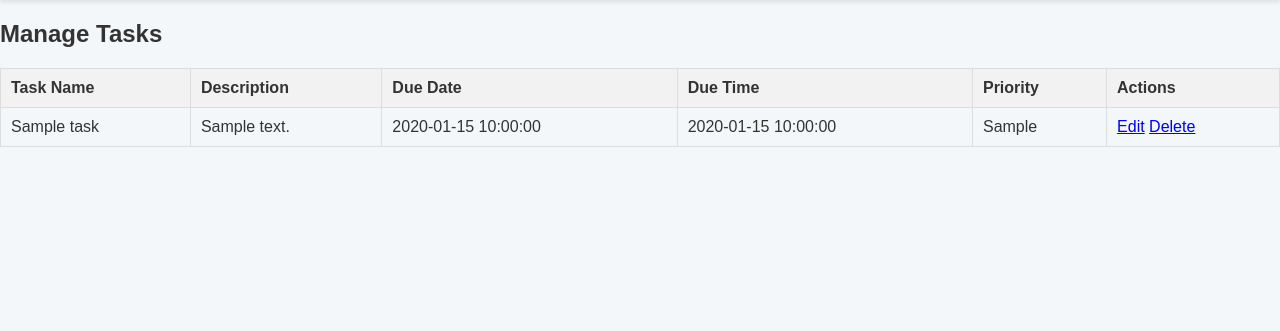
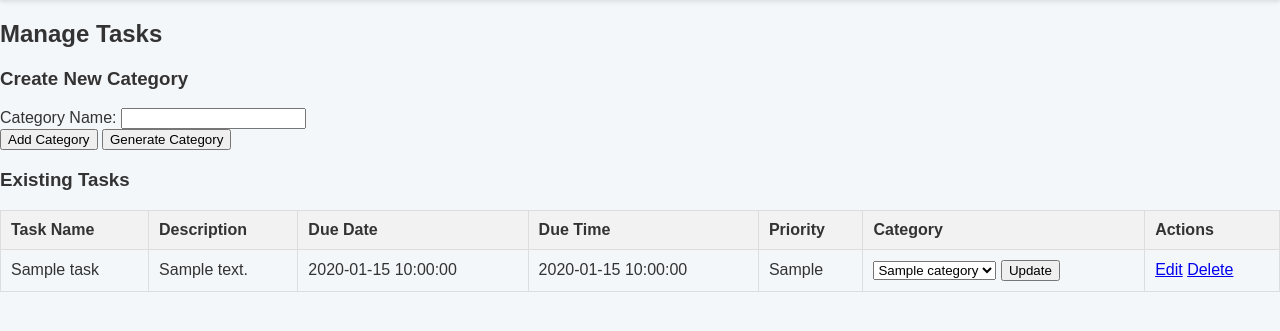
Before and after one commit to Anto-Antony/pythonProject, a Flask app: page /manage_tasks in a window 1280 px wide. Shown: the part 100-431 px from the top of the page. Run offline with Flask 3, Linux system fonts and the light colour scheme; the visitor is signed in with stand-in values (Sample User, id 1); tables that the repository leaves empty or names only in its code hold one stand-in row (values such as "Sample post").

Commit message:
task categorization

```diff
--- a/app.py
+++ b/app.py
@@ -2,11 +2,14 @@ import os
 from flask import Flask, render_template, request, redirect, url_for, flash, session, jsonify
 from db_config import get_db_connection
 from werkzeug.security import generate_password_hash, check_password_hash
-from datetime import time, timedelta, datetime
+from datetime import date, time, timedelta, datetime
 import traceback
 import google.generativeai as genai
 import json
 import re
+
+from flask_wtf import CSRFProtect
+
 
 # Configure the Google Gemini API
 genai.configure(api_key="AIzaSyAuM-2PrKXO-sXOQUYr6Ff4lZ5HmzPNk_c")
@@ -211,18 +214,25 @@ def extract_task_details():
 
     # Create the prompt for the Gemini model
     prompt = f"""
-    Extract the tasks from the following paragraph and format them as a valid JSON array:
-    [
-        {{
-    "Heading": "<task heading that is short and meaningful>",
-    "Description": "<task description that is detailed and properly explained>",
-    "Date": "<date in DD/MM/YY, if not provided use today's date {today_date}>",
-    "Time": "<time in HH:MM:00, use '00:00:00' if time is not provided>"
-        }},
-        ...
-    ]
+        Extract all tasks mentioned in the following paragraph and format them as a valid JSON array. Each task should have a short and meaningful heading, a detailed description, a date (in DD/MM/YY format, using today's date {today_date} if not provided), and a time (in HH:MM:00 format, using '00:00:00' if time is not provided). Each task should be a separate JSON object in the array.
 
-    Paragraph: "{passage}"
+        Example output:
+        [
+            {{
+                "Heading": "Client Meeting",
+                "Description": "Schedule a meeting with the client for the project discussion.",
+                "Date": "23/10/2024",
+                "Time": "10:00:00"
+            }},
+            {{
+                "Heading": "Submit Report",
+                "Description": "Submit the final project report to the manager by the end of the day.",
+                "Date": "23/10/2024",
+                "Time": "17:00:00"
+            }}
+        ]
+
+        Paragraph: "{passage}"
     """
 
     try:
@@ -250,39 +260,105 @@ def extract_task_details():
         return jsonify({'error': str(e)}), 500
 
 
+# Route to manage tasks and categories
 @app.route('/manage_tasks')
 def manage_tasks():
-    # Check if the user is logged in
     if 'user_id' not in session:
         flash('Please log in first.', 'danger')
         return redirect(url_for('login'))
 
-    # Database connection
     conn = get_db_connection()
     cursor = conn.cursor(dictionary=True)
     try:
-        # Fetch all tasks for the logged-in user
-        cursor.execute('SELECT * FROM tasks WHERE user_id = %s', (session['user_id'],))
-        task = cursor.fetchall()
+        # Fetch all tasks and their categories for the logged-in user
+        cursor.execute('''
+            SELECT tasks.*, categories.name AS category_name, categories.id AS category_id
+            FROM tasks
+            LEFT JOIN categories ON tasks.category_id = categories.id
+            WHERE tasks.user_id = %s
+        ''', (session['user_id'],))
+        tasks = cursor.fetchall()
 
-        # Fetch high priority task dates
-        cursor.execute('SELECT due_date FROM tasks WHERE user_id = %s AND priority = %s', (session['user_id'], 'High'))
+        # Fetch all available categories
+        cursor.execute('SELECT * FROM categories WHERE user_id = %s', (session['user_id'],))
+        categories = cursor.fetchall()
+        # Fetch high-priority task dates for the calendar
+        cursor = conn.cursor(dictionary=True)
+        cursor.execute(
+            '''
+            SELECT DISTINCT DATE(due_date) as due_date FROM tasks
+            WHERE user_id = %s AND priority = %s
+            ''',
+            (session['user_id'], 'High')
+        )
         high_priority_tasks = cursor.fetchall()
+        high_tasks = [hp_task['due_date'].strftime('%Y-%m-%d') for hp_task in high_priority_tasks]
 
-        # Fetch today's tasks
-        cursor.execute('SELECT * FROM tasks WHERE user_id = %s AND due_date = %s',
-                       (session['user_id'], datetime.today().date()))
-        todays_tasks = cursor.fetchall()
     finally:
         cursor.close()
         conn.close()
 
-    # Extract dates for high priority tasks
-    task_dates = [task['due_date'].strftime('%Y-%m-%d') for task in high_priority_tasks]
+        # If no high-priority tasks are found, ensure `tasks` remains an empty list
+    if not tasks:
+        tasks = []
 
-    # Return the necessary variables
-    return render_template('manage_tasks.html', logged_in=True, task=task, high_priority_tasks=task_dates,
-                           todays_tasks=todays_tasks)
+    return render_template('manage_tasks.html', logged_in=True, tasks=tasks, high_priority_tasks=high_tasks,
+                           categories=categories)
+
+
+# Route to create a new category
+@app.route('/create_category', methods=['POST'])
+def create_category():
+    if 'user_id' not in session:
+        flash('Please log in first.', 'danger')
+        return redirect(url_for('login'))
+
+    category_name = request.form.get('category_name')
+    if not category_name:
+        flash('Category name is required.', 'danger')
+        return redirect(url_for('manage_tasks'))
+
+    conn = get_db_connection()
+    cursor = conn.cursor()
+    try:
+        cursor.execute('INSERT INTO categories (name, user_id) VALUES (%s, %s)', (category_name, session['user_id']))
+        conn.commit()
+        flash('Category created successfully!', 'success')
+    except Exception as e:
+        flash(f'Error creating category: {str(e)}', 'danger')
+    finally:
+        cursor.close()
+        conn.close()
+
+    return redirect(url_for('manage_tasks'))
+
+
+# Route to update a task's category
+@app.route('/update_task_category/<int:task_id>', methods=['POST'])
+def update_task_category(task_id):
+    if 'user_id' not in session:
+        flash('Please log in first.', 'danger')
+        return redirect(url_for('login'))
+
+    category_id = request.form.get('category_id')
+
+    conn = get_db_connection()
+    cursor = conn.cursor()
+    try:
+        cursor.execute('''
+            UPDATE tasks
+            SET category_id = %s
+            WHERE id = %s AND user_id = %s
+        ''', (category_id if category_id else None, task_id, session['user_id']))
+        conn.commit()
+        flash('Task category updated successfully!', 'success')
+    except Exception as e:
+        flash(f'Error updating task category: {str(e)}', 'danger')
+    finally:
+        cursor.close()
+        conn.close()
+
+    return redirect(url_for('manage_tasks'))
 
 
 @app.route('/edit_task/<int:task_id>', methods=['GET', 'POST'])
@@ -360,6 +436,93 @@ def delete_task(task_id):
 
     return redirect(url_for('manage_tasks'))
 
+@app.route('/generate_categories', methods=['POST'])
+def generate_categories():
+    # Check if the user is logged in
+    if 'user_id' not in session:
+        return jsonify({'success': False, 'message': 'Please log in first.'})
+
+    # Database connection
+    conn = get_db_connection()
+    cursor = conn.cursor(dictionary=True)
+
+    try:
+        # Fetch tasks with NULL categories for the logged-in user
+        cursor.execute('SELECT * FROM tasks WHERE user_id = %s AND category_id IS NULL', (session['user_id'],))
+        tasks = cursor.fetchall()
+
+        # If no tasks need categorization, return early
+        if not tasks:
+            return jsonify({'success': False, 'message': 'No tasks with NULL categories to categorize.'})
+
+        # Convert tasks to JSON-friendly format by serializing dates to strings
+        for task in tasks:
+            if isinstance(task.get('due_date'), (date, datetime)):
+                task['due_date'] = task['due_date'].strftime('%Y-%m-%d')
+            if isinstance(task.get('due_time'), (date, datetime)):
+                task['due_time'] = task['due_time'].strftime('%H:%M:%S')
+
+        # Convert tasks to JSON format
+        try:
+            tasks_json = json.dumps(tasks, indent=2)
+        except (TypeError, ValueError) as e:
+            print(f"Error converting tasks to JSON: {e}")
+            return jsonify({'success': False, 'message': 'Error processing task data.'})
+
+        # Prepare the prompt for AI
+        prompt = f"""
+        You are provided with a list of tasks stored in a MySQL table named `tasks` with a reference to a `categories` table. Each task may or may not have a category assigned to it. Your job is to generate SQL `UPDATE` queries that assign appropriate `category_id` values to tasks based on their descriptions. Use the following structure:
+
+        **Table `tasks`:**
+        - `id` (INT): The unique identifier for the task.
+        - `task_name` (VARCHAR): The name of the task.
+        - `description` (TEXT): A description of the task.
+        - `due_date` (DATE): The due date for the task.
+        - `category_id` (INT): The category of the task, which may be NULL if not assigned.
+
+        **Table `categories`:**
+        - `id` (INT): The unique identifier for the category.
+        - `name` (VARCHAR): The name of the category.
+        - `user_id` (BIGINT(20)): Corresponds to the user who owns the category. In this case, user_id is {session['user_id']}.
+
+        **Task Data:**
+        {tasks_json}
+
+        **Examples for categorization:**
+        1. If a task's description contains "meeting" or "client", categorize it as "Client Management".
+        2. If a task's description contains "proposal" or "complete", categorize it as "Project Work".
+        3. If a task's description contains "contract" or "follow up", categorize it as "Administration".
+
+        **Example of inserting a new category into the `categories` table if it doesn't exist:**
+        INSERT INTO categories (name, user_id) VALUES ('Client Management', {session['user_id']});
+
+        **Generate the MySQL `UPDATE` queries for tasks with NULL `category_id` values according to these rules. Ensure the `category_id` is updated in the `tasks` table using the appropriate `id` from the `categories` table for each category name.**
+        """
+
+        # Generate the response from the AI
+        try:
+            # Generate content using the AI model
+            response = model.generate_content(prompt)
+            # Extract the generated SQL query from the AI response
+            generated_query = response.text.strip()
+
+            print("Generated SQL Query:")
+            print(generated_query)
+
+            # Execute the generated SQL query
+            cursor.execute(generated_query)
+            conn.commit()
+
+            return jsonify({'success': True, 'message': 'Categories generated and updated successfully.'})
+
+        except Exception as e:
+            print(f"An error occurred: {str(e)}")
+            return jsonify({'success': False, 'message': 'Error generating or executing AI-based queries.'})
+
+    finally:
+        cursor.close()
+        conn.close()
+
 
 @app.route('/logout')
 def logout():
--- a/templates/manage_tasks.html
+++ b/templates/manage_tasks.html
@@ -10,25 +10,55 @@
     {% include 'header.html' %}
     <div class="manage-tasks-container">
         <h2>Manage Tasks</h2>
+
+        <!-- Form to add a new category -->
+        <div class="new-category-form">
+            <h3>Create New Category</h3>
+            <form method="POST" action="{{ url_for('create_category') }}">
+                <div class="form-group">
+                    <label for="category_name">Category Name:</label>
+                    <input type="text" id="category_name" name="category_name" class="form-control" required>
+                </div>
+                <button type="submit" class="btn btn-primary">Add Category</button>
+        <button type="button" class="btn btn-secondary" onclick="generateCategory()">Generate Category</button>
+            </form>
+        </div>
+
+        <!-- Existing tasks table -->
+        <h3>Existing Tasks</h3>
         <table>
             <thead>
                 <tr>
                     <th>Task Name</th>
-                     <th>Description</th>
+                    <th>Description</th>
                     <th>Due Date</th>
                     <th>Due Time</th>
                     <th>Priority</th>
+                    <th>Category</th>
                     <th>Actions</th>
                 </tr>
             </thead>
             <tbody>
-                {% for task in task %}
+                {% for task in tasks %}
                 <tr>
                     <td>{{ task.task_name }}</td>
                     <td>{{ task.description }}</td>
                     <td>{{ task.due_date }}</td>
                     <td>{{ task.due_time }}</td>
                     <td>{{ task.priority }}</td>
+                    <td>
+                        <form method="POST" action="{{ url_for('update_task_category', task_id=task.id) }}">
+                            <select name="category_id" class="form-control">
+                                <option value="">Uncategorized</option>
+                                {% for category in categories %}
+                                    <option value="{{ category.id }}" {% if category.id == task.category_id %}selected{% endif %}>
+                                        {{ category.name }}
+                                    </option>
+                                {% endfor %}
+                            </select>
+                            <button type="submit" class="btn btn-secondary">Update</button>
+                        </form>
+                    </td>
                     <td>
                         <a href="{{ url_for('edit_task', task_id=task.id) }}">Edit</a>
                         <a href="{{ url_for('delete_task', task_id=task.id) }}" onclick="return confirm('Are you sure you want to delete this task?');">Delete</a>
@@ -40,3 +70,36 @@
     </div>
 </body>
 </html>
+<script>
+  function generateCategory() {
+    console.log("Attempting to generate categories...");  // Debug statement
+    fetch('/generate_categories', {
+        method: 'POST',
+        headers: {
+            'Content-Type': 'application/json'
+        }
+    })
+    .then(response => {
+        console.log("Received response:", response);  // Debug statement
+        if (!response.ok) {
+            // If the response status is not OK (e.g., 404, 500)
+            throw new Error('Network response was not ok: ' + response.statusText);
+        }
+        return response.json();
+    })
+    .then(data => {
+        console.log("Received data:", data);  // Debug statement
+        if (data.success) {
+            alert('Categories generated successfully!');
+            location.reload();  // Optionally reload the page to see the updated categories
+        } else {
+            alert('Failed to generate categories: ' + data.message);
+        }
+    })
+    .catch(error => {
+        console.error('Error during category generation:', error);
+        alert('An error occurred while generating categories.');
+    });
+}
+
+</script>
```
